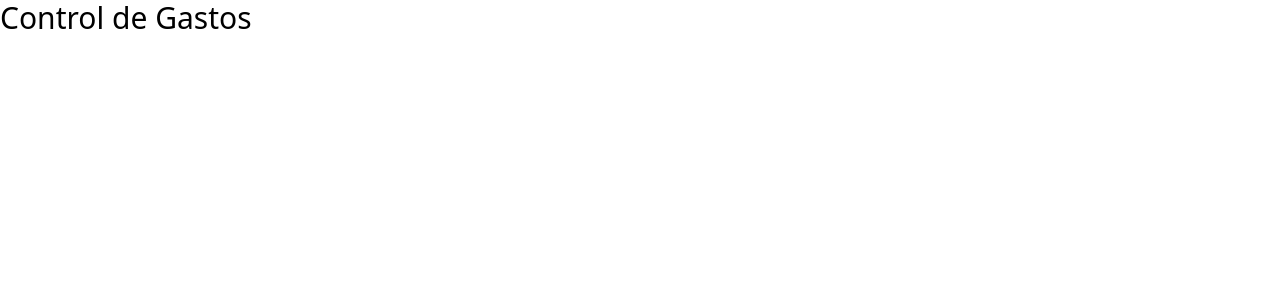
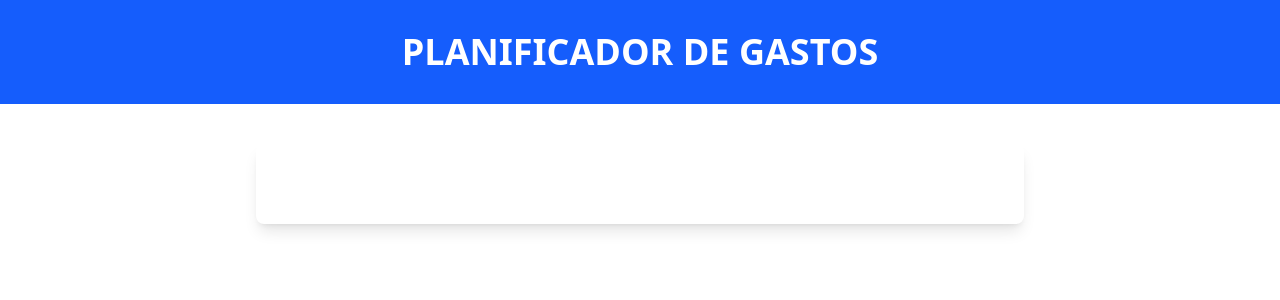
Before and after one commit to RigoDelgadillo/control-de-gastos-y-presupuestos, a React (Vite) app: page / in a window 1280 px wide. Shown: the top 300 px of the page. Built offline with nearby package versions, Linux system fonts and the light colour scheme.

Commit message:
Se creó el componente del formulario

```diff
--- a/src/App.tsx
+++ b/src/App.tsx
@@ -2,7 +2,15 @@
 
   return (
     <>
-      <h1 className="text-3xl">Control de Gastos</h1>
+      <header className="bg-blue-600 py-8 max-h-72">
+        <h1 className="uppercase text-center font-black text-4xl text-white">
+          Planificador de gastos
+        </h1>
+      </header>
+
+      <div className="max-w-3xl mx-auto bg-white shadow-lg rounded-lg mt-10 p-10">
+
+      </div>
     </>
   )
 }
```
Also changed, not shown: src/components/BudgetForm.tsx (added).
